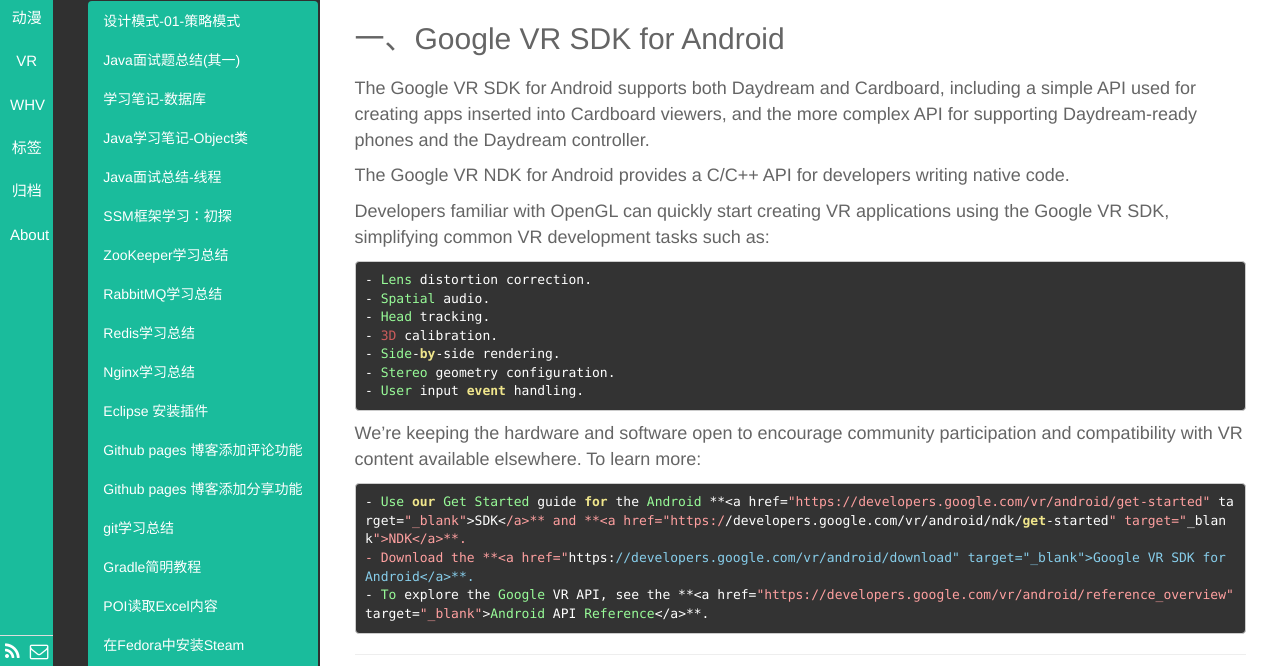
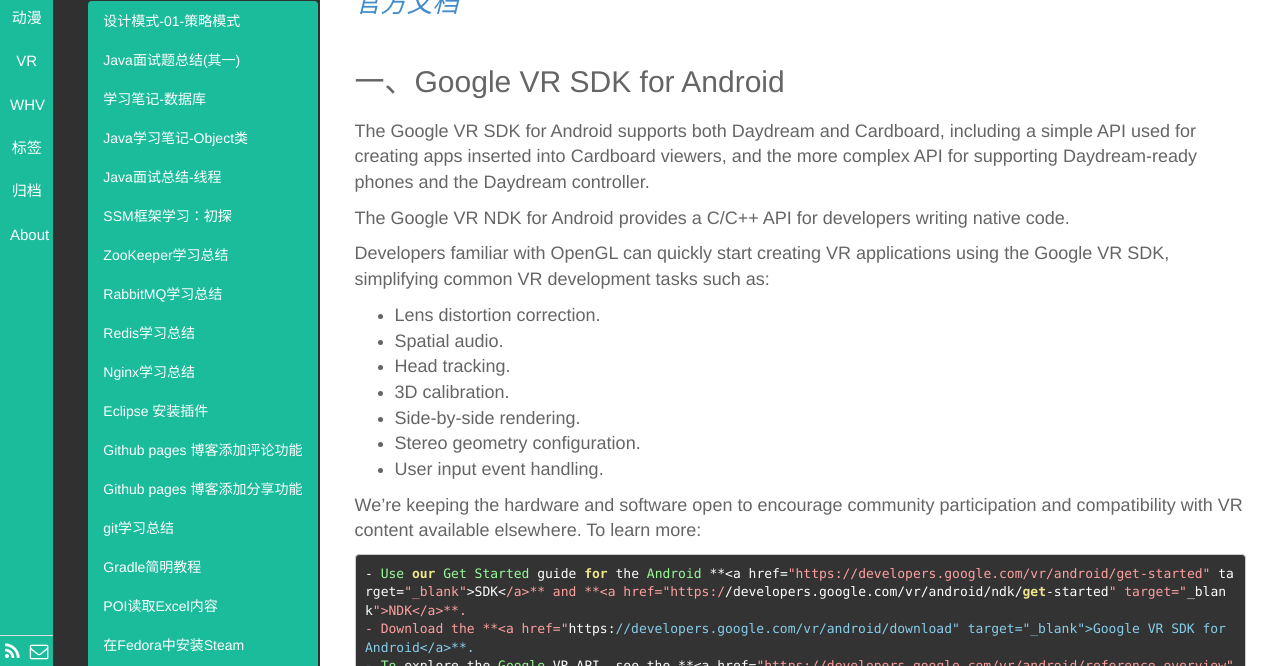
Before and after one commit to demon7452/demon7452.github.io, a Jekyll site: the page built from _posts/VR/2016-10-20-Google DayDream-Android篇.md, in a window 1280 px wide, cut to the strip 234-900 px from the top of the page. Built offline with Jekyll 4.4.1, drawn with Linux system fonts in a browser that asks for light colours; comment, search, counter and statistics services are not loaded.

Commit message:
Update _posts/VR/2016-10-20-Google DayDream-Android篇.md

```diff
--- a/_posts/VR/2016-10-20-Google DayDream-Android篇.md
+++ b/_posts/VR/2016-10-20-Google DayDream-Android篇.md
@@ -8,7 +8,7 @@
 ---
 # Google DayDream-Android篇
 
-*<a href="https://developers.google.com/vr/android/" target="_blank">官方文档</a>*
+### *<a href="https://developers.google.com/vr/android/" target="_blank">官方文档</a>*
 
 ## 一、Google VR SDK for Android
 
@@ -18,13 +18,13 @@
 
 Developers familiar with OpenGL can quickly start creating VR applications using the Google VR SDK, simplifying common VR development tasks such as:
 
-	- Lens distortion correction.
-	- Spatial audio.
-	- Head tracking.
-	- 3D calibration.
-	- Side-by-side rendering.
-	- Stereo geometry configuration.
-	- User input event handling.
+- Lens distortion correction.
+- Spatial audio.
+- Head tracking.
+- 3D calibration.
+- Side-by-side rendering.
+- Stereo geometry configuration.
+- User input event handling.
 
 We're keeping the hardware and software open to encourage community participation and compatibility with VR content available elsewhere.
 To learn more:
```
